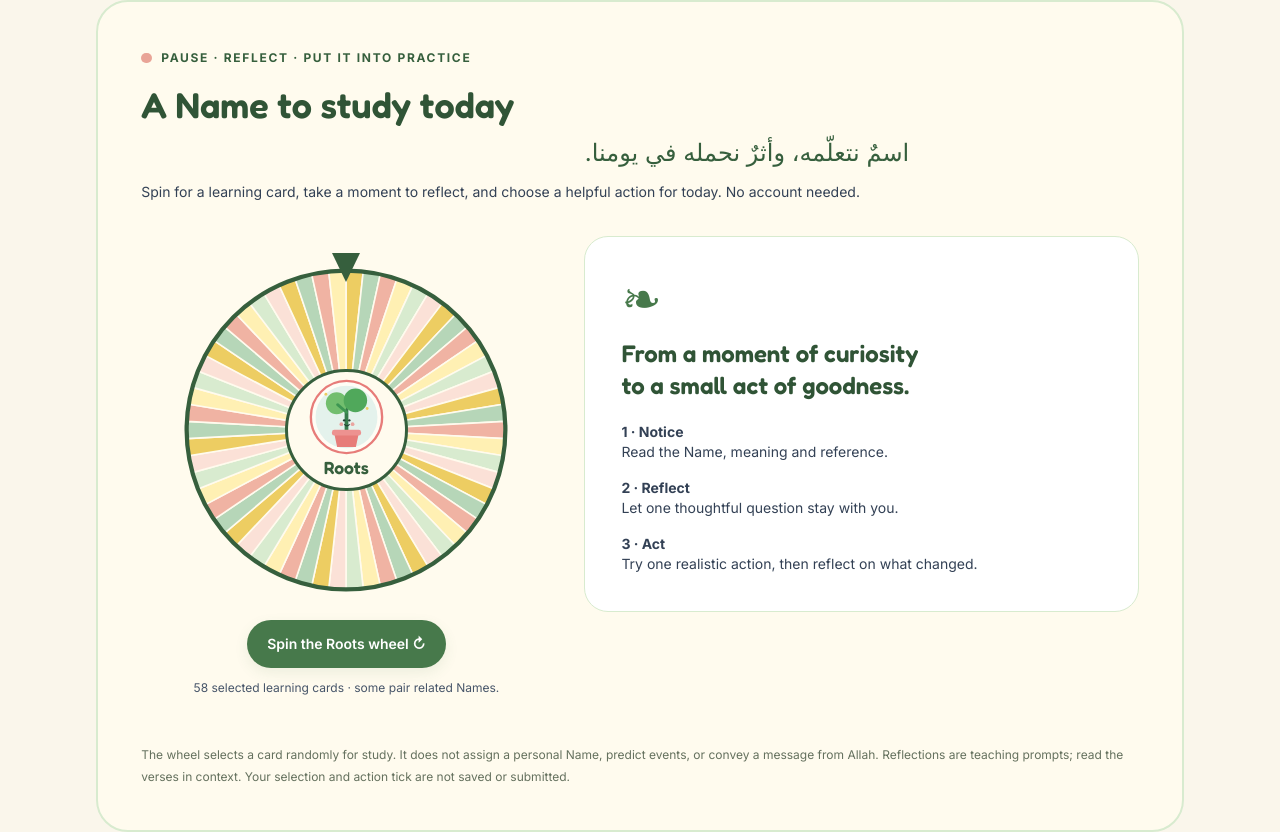
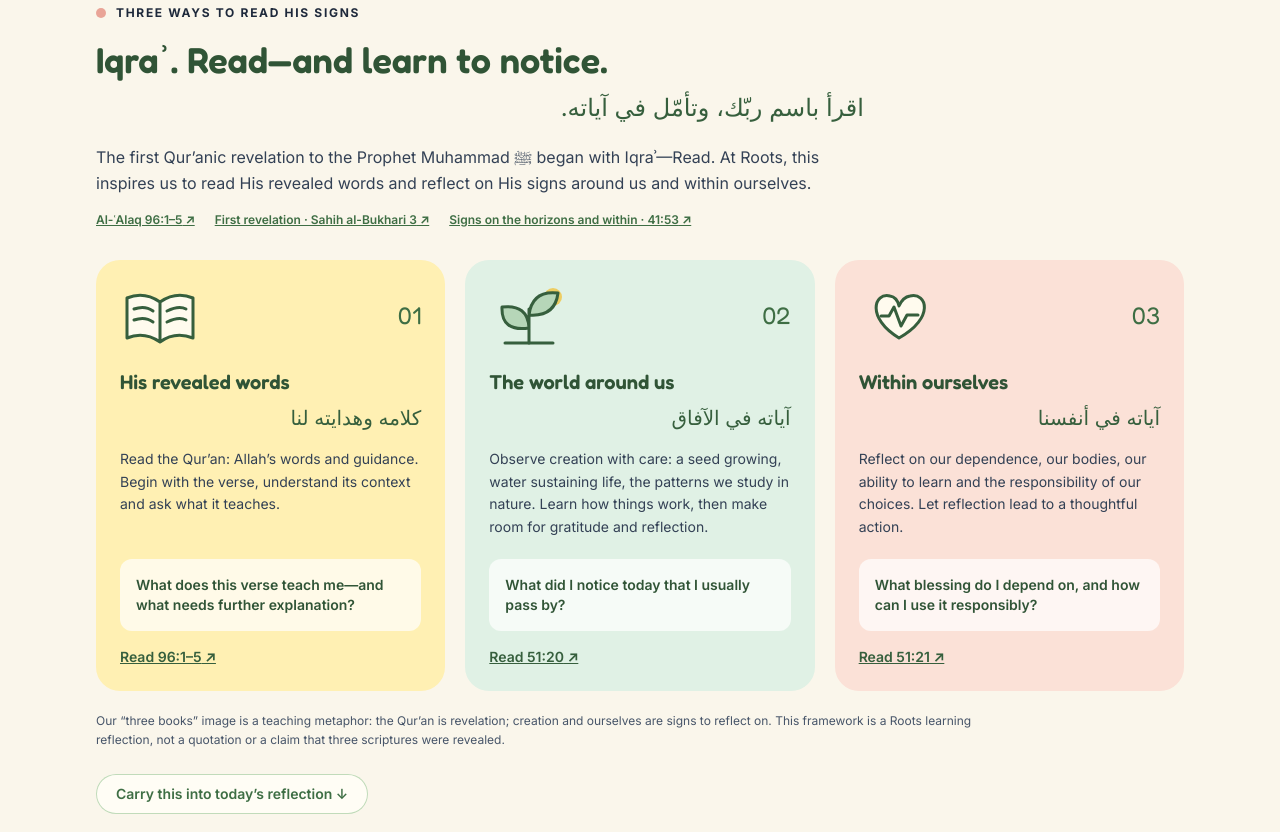
Before and after one commit to DinaElAhl/Pathways-, a React (Vite) app: page /roots/names in a window 1280 px wide. Shown: the part 846-1678 px from the top of the page. Built offline with nearby package versions, Linux system fonts and the light colour scheme.

Commit message:
feat: connect Iqra introduction to revelation creation and self-reflection

```diff
--- /dev/null
+++ b/src/components/IqraLearning.jsx
@@ -0,0 +1,16 @@
+import { iqraLearning } from '../data/iqraLearning.js'
+
+function WindowIcon({ kind }) {
+  return <svg viewBox="0 0 80 64" width="80" height="64" fill="none" stroke="#365f3d" strokeWidth="3" strokeLinecap="round" strokeLinejoin="round" aria-hidden="true">
+    {kind === 'words' ? <><path d="M7 14Q24 7 40 18Q56 7 73 14V54Q55 47 40 58Q24 47 7 54ZM40 18V58" fill="#fffbee"/><path d="M14 25Q25 21 33 27M14 36Q25 32 33 38M47 27Q59 21 66 25M47 38Q59 32 66 36"/></> : kind === 'world' ? <><circle cx="64" cy="13" r="9" fill="#edcd62" stroke="none"/><path d="M40 59V25M40 44Q12 48 13 23Q39 20 40 44ZM40 31Q66 33 69 9Q43 6 40 31Z" fill="#b6d6b8"/><path d="M16 59H64"/></> : <><path d="M40 54C7 34 15 8 31 12Q38 13 40 22Q44 13 51 12C68 8 76 34 40 54Z" fill="#fffbee"/><path d="M22 32H30L35 23L42 42L48 31H59"/></>}
+  </svg>
+}
+
+export default function IqraLearning() {
+  return <section id="iqra" className="container-page py-12 scroll-mt-24" aria-labelledby="iqra-title">
+    <div className="max-w-3xl"><span className="roots-story-kicker">Three ways to read His signs</span><h2 id="iqra-title" className="mt-4 font-display text-3xl sm:text-4xl font-semibold text-brand-900">{iqraLearning.title}</h2><p lang="ar" dir="rtl" className="mt-3 font-arabic text-2xl text-brand-800">{iqraLearning.arabic}</p><p className="mt-5 leading-relaxed text-slate-700">{iqraLearning.introduction}</p><div className="mt-4 flex flex-wrap gap-x-5 gap-y-3">{iqraLearning.sources.map(source => <a key={source.url} href={source.url} target="_blank" rel="noopener noreferrer" className="text-xs font-semibold text-brand-700 underline">{source.title} ↗</a>)}</div></div>
+    <div className="mt-8 grid gap-5 md:grid-cols-3">{iqraLearning.windows.map((item, i) => <article key={item.key} data-iqra-window={item.key} className="flex flex-col rounded-3xl p-6" style={{ background: item.colour }}><div className="flex items-center justify-between"><WindowIcon kind={item.key} /><span className="font-display text-2xl text-brand-700">0{i + 1}</span></div><h3 className="mt-5 font-display text-xl font-semibold text-brand-900">{item.title}</h3><p lang="ar" dir="rtl" className="mt-2 font-arabic text-xl text-brand-800">{item.arabic}</p><p className="mt-4 flex-1 text-sm leading-relaxed text-slate-700">{item.text}</p><p className="mt-5 rounded-xl bg-white/70 p-4 text-sm font-semibold text-brand-900">{item.prompt}</p><a href={item.url} className="mt-4 text-sm font-semibold text-brand-800 underline" target="_blank" rel="noopener noreferrer">{item.source} ↗</a></article>)}</div>
+    <p className="mt-5 max-w-4xl text-xs leading-relaxed text-slate-600">{iqraLearning.distinction}</p>
+    <a href="#name-of-day" className="btn-secondary mt-6">Carry this into today’s reflection ↓</a>
+  </section>
+}
--- /dev/null
+++ b/src/data/iqraLearning.js
@@ -0,0 +1,16 @@
+export const iqraLearning = {
+  title: 'Iqraʾ. Read—and learn to notice.',
+  arabic: 'اقرأ باسم ربّك، وتأمّل في آياته.',
+  introduction: 'The first Qur’anic revelation to the Prophet Muhammad ﷺ began with Iqraʾ—Read. At Roots, this inspires us to read His revealed words and reflect on His signs around us and within ourselves.',
+  sources: [
+    { title: 'Al-ʿAlaq 96:1–5', url: 'https://quran.com/96/1-5' },
+    { title: 'First revelation · Sahih al-Bukhari 3', url: 'https://sunnah.com/bukhari:3' },
+    { title: 'Signs on the horizons and within · 41:53', url: 'https://quran.com/41/53' },
+  ],
+  windows: [
+    { key: 'words', title: 'His revealed words', arabic: 'كلامه وهدايته لنا', colour: '#fff0b3', text: 'Read the Qur’an: Allah’s words and guidance. Begin with the verse, understand its context and ask what it teaches.', prompt: 'What does this verse teach me—and what needs further explanation?', source: 'Read 96:1–5', url: 'https://quran.com/96/1-5' },
+    { key: 'world', title: 'The world around us', arabic: 'آياته في الآفاق', colour: '#e0f1e5', text: 'Observe creation with care: a seed growing, water sustaining life, the patterns we study in nature. Learn how things work, then make room for gratitude and reflection.', prompt: 'What did I notice today that I usually pass by?', source: 'Read 51:20', url: 'https://quran.com/51/20' },
+    { key: 'self', title: 'Within ourselves', arabic: 'آياته في أنفسنا', colour: '#fbe1d7', text: 'Reflect on our dependence, our bodies, our ability to learn and the responsibility of our choices. Let reflection lead to a thoughtful action.', prompt: 'What blessing do I depend on, and how can I use it responsibly?', source: 'Read 51:21', url: 'https://quran.com/51/21' },
+  ],
+  distinction: 'Our “three books” image is a teaching metaphor: the Qur’an is revelation; creation and ourselves are signs to reflect on. This framework is a Roots learning reflection, not a quotation or a claim that three scriptures were revealed.',
+}
--- a/src/pages/RootsNames.jsx
+++ b/src/pages/RootsNames.jsx
@@ -1,5 +1,6 @@
 import RootsStoryArt from '../components/RootsStoryArt.jsx'
 import NameOfDayWheel from '../components/NameOfDayWheel.jsx'
+import IqraLearning from '../components/IqraLearning.jsx'
 import '../components/rootsStory.css'
 import RootsPodcast from '../components/RootsPodcast.jsx'
 import RootsMethodCards from '../components/RootsMethodCards.jsx'
@@ -42,6 +43,7 @@ export default function RootsNames() {
         </div>
       </section>
 
+      <IqraLearning />
       <NameOfDayWheel onExplore={name => { setFocus(name); setQ(''); requestAnimationFrame(() => document.getElementById('name-focus')?.scrollIntoView({ behavior: 'smooth', block: 'center' })) }} />
       <section className="container-page py-10">
         <div className="roots-story-paper">
```
